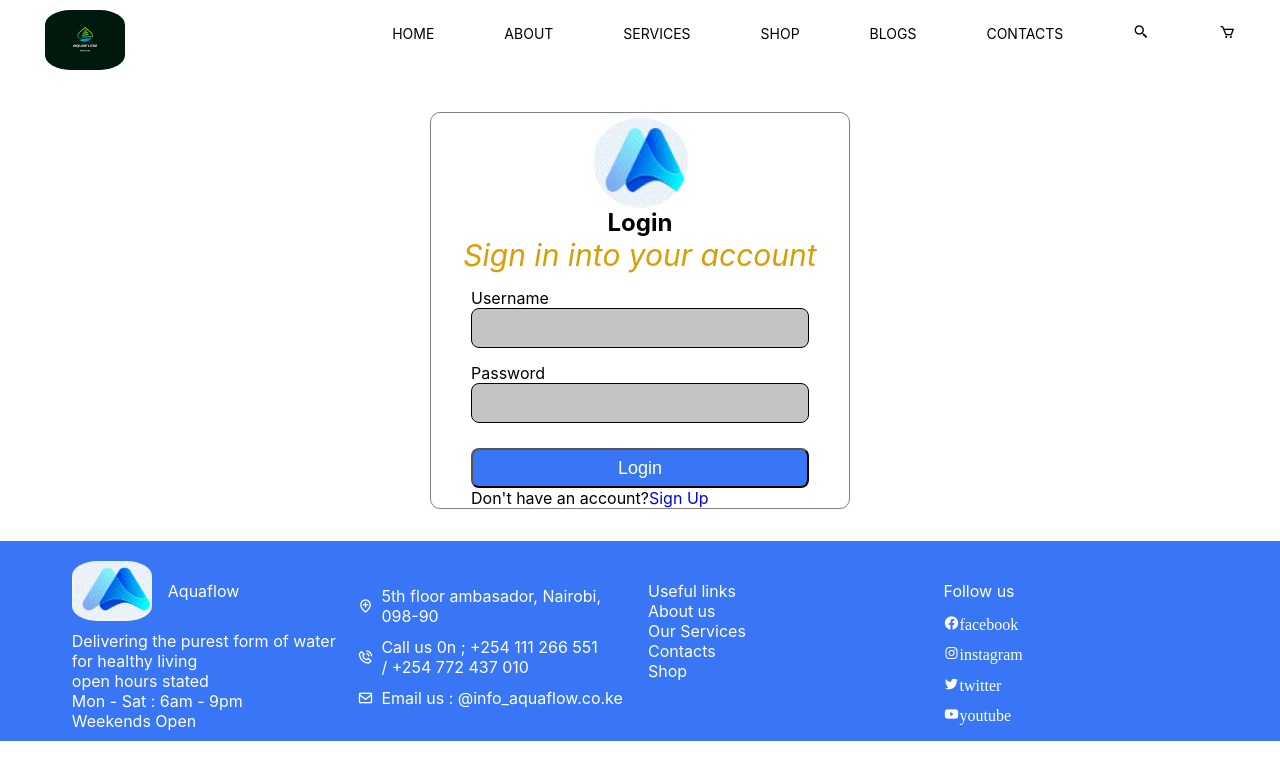
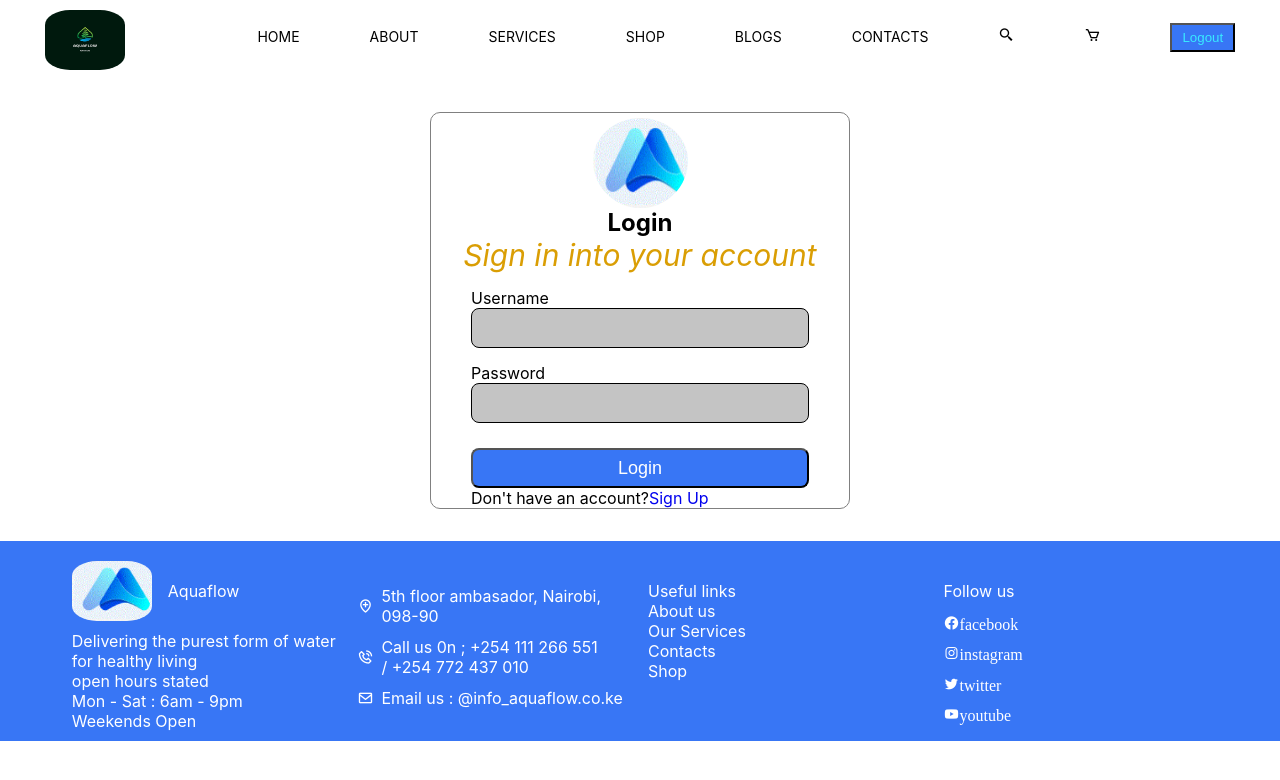
Before and after one commit to jaysonalfie/Aquaflow-Water-Project, a React (Create React App) app in the folder frontend/: page / in a window 1280 px wide. Shown: the top 780 px of the page. Built offline with nearby package versions, Linux system fonts and the light colour scheme.

Commit message:
minor changes

```diff
--- a/frontend/src/App.js
+++ b/frontend/src/App.js
@@ -29,7 +29,9 @@ const router = createBrowserRouter(
 const App=()=> {
 
   return (
+    // Wrap the entire app with AuthProvider to provide authentication context to all components
     <AuthProvider>
+          {/* RouterProvider uses the created router to handle routing */}
       <RouterProvider router={router}/>
     </AuthProvider>
   )
--- a/frontend/src/components/AuthContext.js
+++ b/frontend/src/components/AuthContext.js
@@ -7,13 +7,16 @@ export  const AuthContext = createContext();
 //component that will wrap around other components to provide authentication data and functions
 //manages authentication state
  export const AuthProvider = ({children}) =>{
+  //state variables to manage authentication status, user infor , loading state and error messages
    const [isAuthenticated, setIsAuthenticated] = useState(false)
    const [user, setUser] = useState(null)
    const [loading, setLoading] = useState(false)
    const [error, setError] = useState("");
 
 
+   //function to handle user login
    const login = async (username, password) =>{
+    //seeting load state to tre while login request is being processed
     setLoading(true);
     setError('');
     //preparing login details to be sent to the server
@@ -22,6 +25,7 @@ export  const AuthContext = createContext();
     formDetails.append('password',password)
 
     try {
+      //sending login request to the server
         const response = await fetch('http://localhost:8000/token', {
           method: 'POST',
           headers: {
@@ -32,10 +36,11 @@ export  const AuthContext = createContext();
         setLoading(false);
 
         if (response.ok) {
+          //if response is successful extract the user data and token
             const data = await response.json();
             setIsAuthenticated(true);
             setUser(data.user); // Assuming the server response includes user data
-            localStorage.setItem('token', data.access_token);
+            localStorage.setItem('token', data.access_token);//store access token n local storage
           } else {
             const errorData = await response.json();
             setError(errorData.detail || 'Authentication failed');
@@ -49,9 +54,9 @@ export  const AuthContext = createContext();
 
  //function to log out the user
  const logout = ()=> {
-    setIsAuthenticated(false)
-    setUser(null)
-    localStorage.removeItem('token')
+    setIsAuthenticated(false)//set auth to false
+    setUser(null)//clears user data
+    localStorage.removeItem('token')//Removes access token from local storage
 
  }
 
@@ -59,5 +64,6 @@ export  const AuthContext = createContext();
 
  const value = {isAuthenticated, user, loading, error, login, logout};
 
+   // Return the AuthContext.Provider with the value prop containing the authentication data and functions
   return <AuthContext.Provider value={value}>{children}</AuthContext.Provider>
 }
--- a/frontend/src/components/Navbar.js
+++ b/frontend/src/components/Navbar.js
@@ -2,8 +2,12 @@ import React from "react";
 import { NavLink } from "react-router-dom";
 import "./style.css";
 import logo1 from "../images/aquaflowlogo.png";
+import { useContext } from "react";
+import { AuthContext } from "./AuthContext";
 
 const Navbar = () => {
+  const {isAuthenticated, logout} = useContext(AuthContext)
+
   return (
     <header>
       <div className="container">
@@ -34,6 +38,9 @@ const Navbar = () => {
             <li>
               <i class="bx bx-cart"></i>
             </li>
+            <li>
+              <button className="buttnav" onClick={logout}>Logout</button>
+            </li>
           </ul>
         </nav>
       </div>
--- a/frontend/src/components/style.css
+++ b/frontend/src/components/style.css
@@ -78,6 +78,11 @@ nav a::before {
 
 nav a:hover::before {
   width: 100%;
+}
+.buttnav{
+  background-color: #3876f5;
+  color: #38eaff;
+  padding: 5px 10px;
 }
 
 /* Home component */
```
